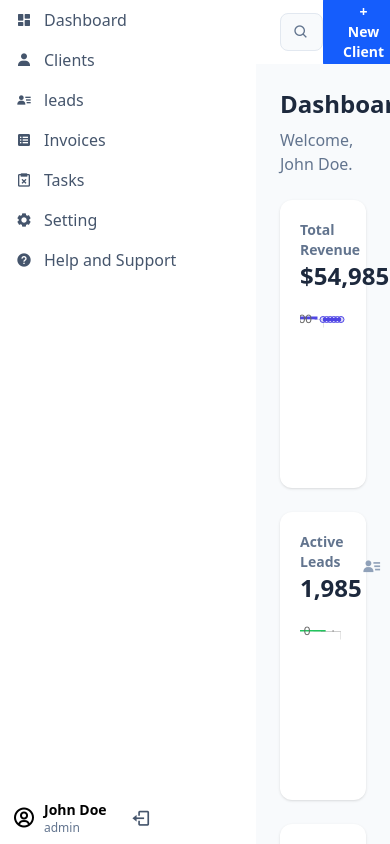
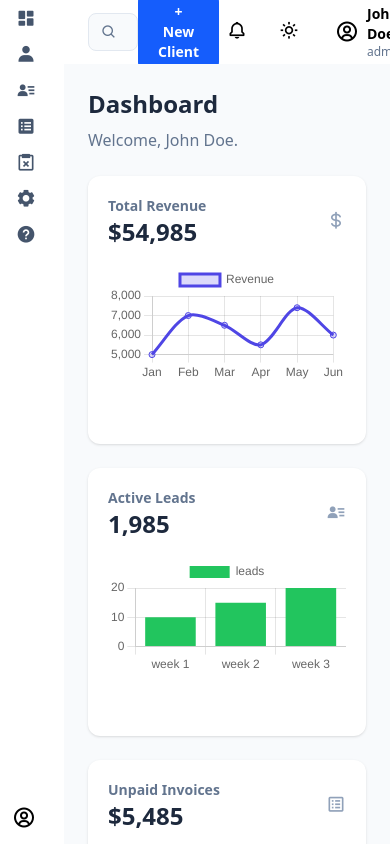
Before and after one commit to webwizsharmin/clientflow, a website with bundled scripts: page index.html in a window 390 px wide. Built offline with nearby package versions, Linux system fonts and the light colour scheme.

Commit message:
feat(layout): make sidebar responsive with icons only on mobile and expand sidebar width on desktop to show text labels

```diff
--- a/index.html
+++ b/index.html
@@ -17,49 +17,61 @@
   </head>
   <body class="flex h-screen bg-slate-50 font-poppins overflow-x-hidden">
     <!-- Sidebar -->
-    <aside class="w-64 bg-white shadow-md flex flex-col justify-between">
+    <aside
+      class="w-16 lg:w-64 bg-white shadow-md flex flex-col justify-between"
+    >
       <nav>
         <ul>
           <li>
-            <a href="#home" class="sidebar-link">
-              <i class="bx bxs-dashboard"></i>Dashboard
+            <a href="#home" class="sidebar-link flex items-center space-x-2">
+              <i class="bx bxs-dashboard text-xl"></i
+              ><span class="hidden lg:inline">Dashboard</span>
             </a>
           </li>
           <li>
-            <a href="#clients" class="sidebar-link">
-              <i class="bx bxs-user"></i>Clients
+            <a href="#clients" class="sidebar-link flex items-center space-x-2">
+              <i class="bx bxs-user text-xl"></i>
+              <span class="hidden lg:inline">Clients</span>
             </a>
           </li>
           <li>
-            <a href="#leads" class="sidebar-link"
-              ><i class="bx bxs-user-detail"></i> leads</a
-            >
+            <a href="#leads" class="sidebar-link flex items-center space-x-2">
+              <i class="bx bxs-user-detail text-xl"></i>
+              <span class="hidden lg:inline">Leads</span>
+            </a>
           </li>
           <li>
-            <a href="#invoices" class="sidebar-link">
-              <i class="bx bxs-spreadsheet"></i>Invoices</a
+            <a
+              href="#invoices"
+              class="sidebar-link flex items-center space-x-2"
             >
+              <i class="bx bxs-spreadsheet text-xl"></i>
+              <span class="hidden lg:inline">Invoices</span>
+            </a>
           </li>
           <li>
-            <a href="#tasks" class="sidebar-link">
-              <i class="bx bx-task-x"></i>Tasks</a
-            >
+            <a href="#tasks" class="sidebar-link flex items-center space-x-2">
+              <i class="bx bx-task-x text-xl"></i>
+              <span class="hidden lg:inline">Tasks</span>
+            </a>
           </li>
           <li>
-            <a href="#setting" class="sidebar-link">
-              <i class="bx bxs-cog"></i>Setting</a
-            >
+            <a href="#setting" class="sidebar-link flex items-center space-x-2">
+              <i class="bx bxs-cog text-xl"></i>
+              <span class="hidden lg:inline">Setting</span>
+            </a>
           </li>
           <li>
-            <a href="#help" class="sidebar-link"
-              ><i class="bx bxs-help-circle"></i>Help and Support</a
-            >
+            <a href="#help" class="sidebar-link flex items-center space-x-2">
+              <i class="bx bxs-help-circle text-xl"></i>
+              <span class="hidden lg:inline">Help & Support</span>
+            </a>
           </li>
         </ul>
       </nav>
-      <div class="user-profile">
+      <div class="user-profile flex items-center space-x-2 p-2">
         <i class="bx bx-user-circle text-2xl"></i>
-        <div>
+        <div class="hidden lg:block">
           <p class="text-sm font-semibold">John Doe</p>
           <p class="text-xs text-slate-500">admin</p>
         </div>
```
Also changed, not shown: dist/output.css.
